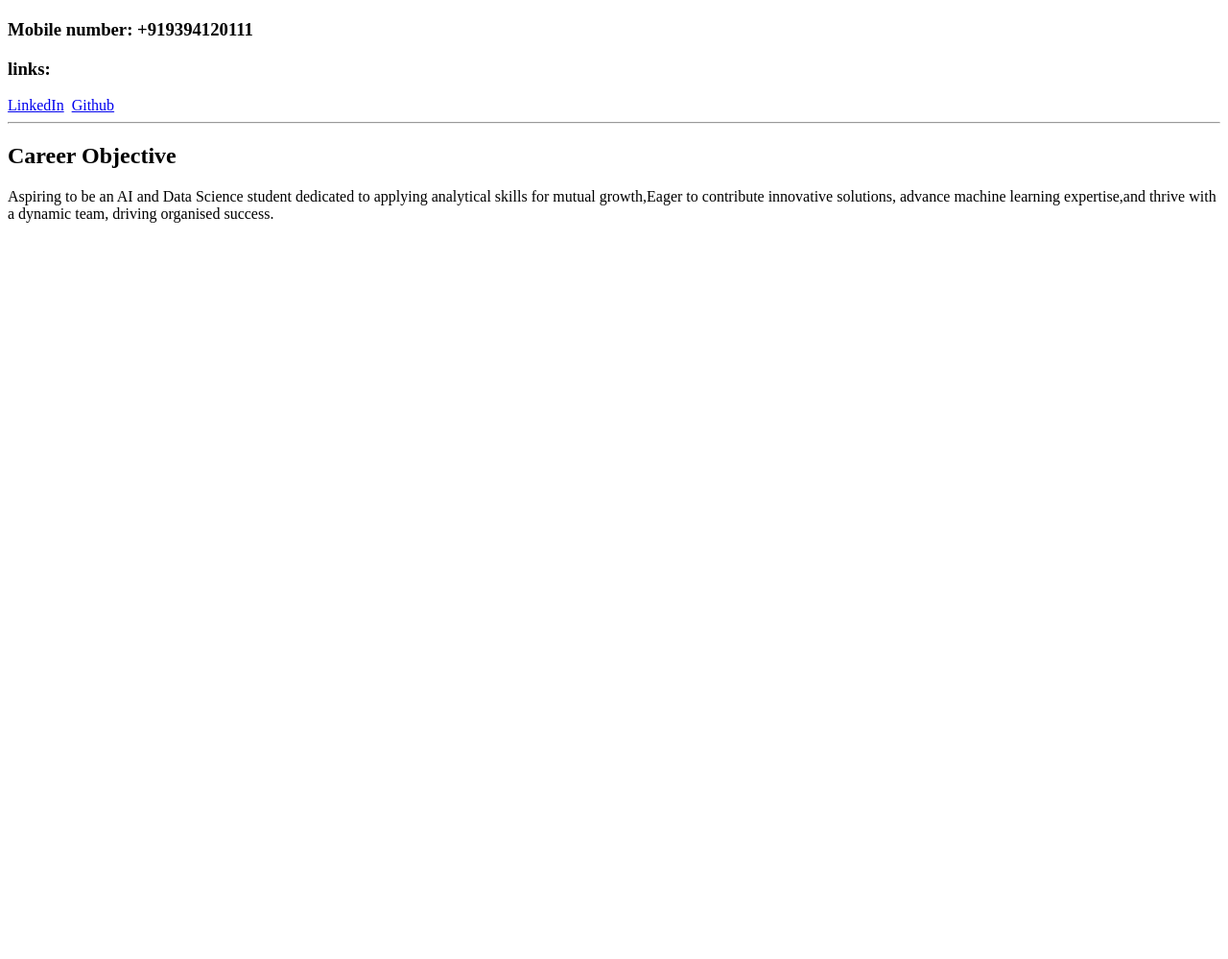
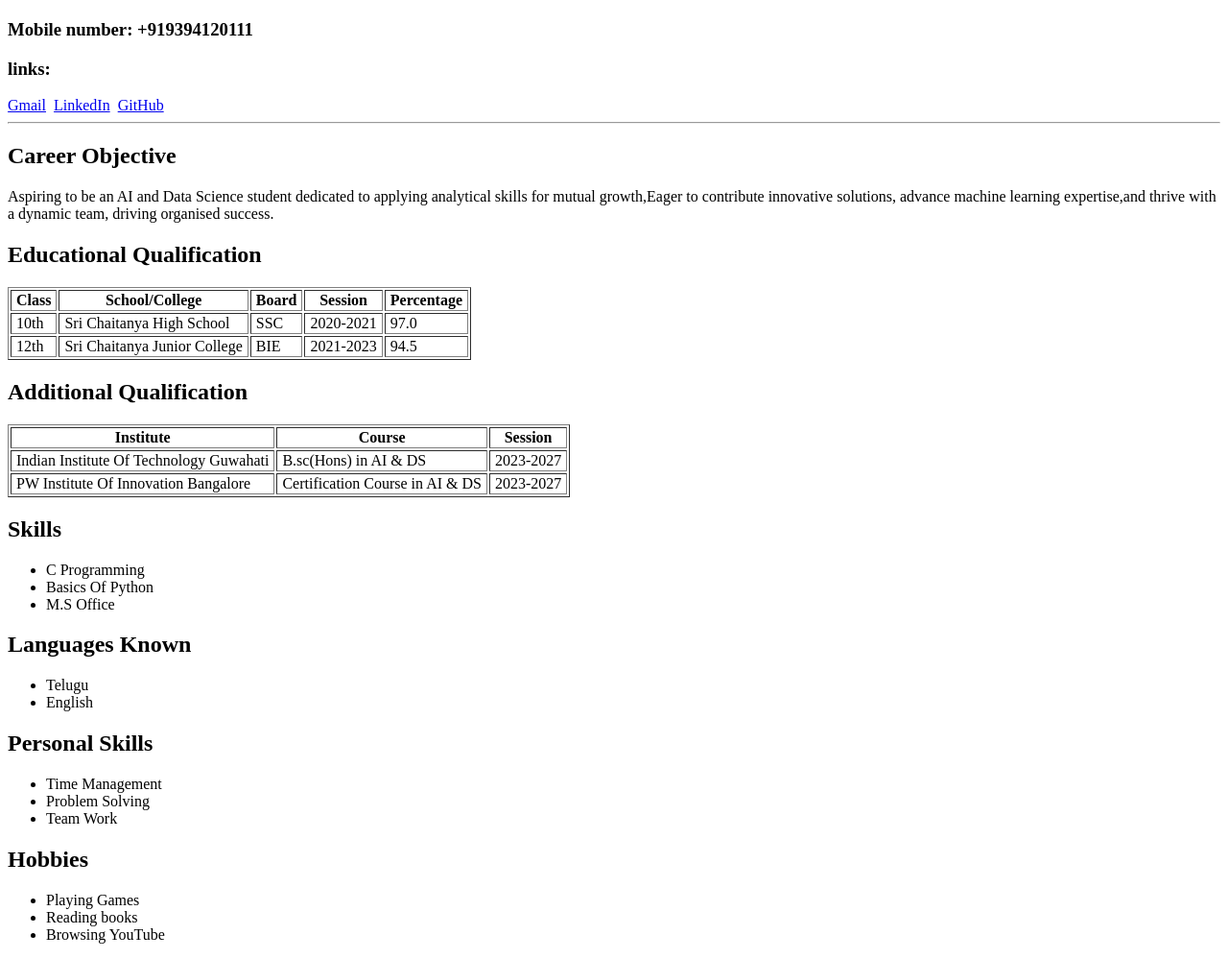
Before and after one commit to KarriUjwala/Project-1, a plain HTML site: page index.html in a window 1280 px wide. Shown: the part 60-1059 px from the top of the page at 96% size. Before the commit the page ends 800 px from the top, so only its background shows below. Drawn offline with Linux system fonts and the light colour scheme.

Commit message:
First Commit

```diff
--- a/index.html
+++ b/index.html
@@ -10,13 +10,78 @@
     <h1><b> Karri Ujwala</b></h1>
     <h3>Mobile number: +919394120111</h3>
     <h3>links:</h3>
+    <a href="ujwalakarri@gmail.com" target="_blank">Gmail</a>&nbsp;
     <a href="https://www.linkedin.com/in/ujwala-karri-641113296/" target="_blank">LinkedIn</a>&nbsp;
-    <a href="https://github.com/KarriUjwala" target="_blank">Github</a>
+    <a href="https://github.com/KarriUjwala" target="_blank">GitHub</a>
         <hr>
         <h2><b>Career Objective</b></h2>
         <p>Aspiring to be an AI and Data Science student dedicated to applying analytical
-            skills for mutual growth,Eager to contribute innovative solutions,
-        advance machine learning expertise,and thrive with a dynamic team,
-    driving organised success. </p>
+           skills for mutual growth,Eager to contribute innovative solutions,
+           advance machine learning expertise,and thrive with a dynamic team,
+           driving organised success.</p>
+        <h2><b>Educational Qualification</b></h2>
+        <table border="">
+            <tr>
+                <th>&nbsp;Class&nbsp;</th>
+                <th>&nbsp;School/College&nbsp;</th>
+                <th>&nbsp;Board&nbsp;</th>
+                <th>&nbsp;Session&nbsp;</th>
+                <th>&nbsp;Percentage&nbsp;</th>
+              </tr>
+              <tr>
+                <td>&nbsp;10th&nbsp;</td>
+                <td>&nbsp;Sri Chaitanya High School</td>
+                <td>&nbsp;SSC&nbsp;</td>
+                <td>&nbsp;2020-2021&nbsp;</td>
+                <td>&nbsp;97.0&nbsp;</td>
+              </tr>
+              <tr>
+                <td>&nbsp;12th&nbsp;</td>
+                <td>&nbsp;Sri Chaitanya Junior College&nbsp;</td>
+                <td>&nbsp;BIE&nbsp;</td>
+                <td>&nbsp;2021-2023&nbsp;</td>
+                <td>&nbsp;94.5&nbsp;</td>
+              </tr>
+            </table>
+            <h2><b>Additional Qualification</b></h2>
+            <table border="">
+                <tr>
+                    <th>&nbsp;Institute&nbsp;</th>
+                    <th>&nbsp;Course&nbsp;</th>
+                    <th>&nbsp;Session&nbsp;</th>
+                  </tr>
+                  <tr>
+                    <td>&nbsp;Indian Institute Of Technology Guwahati&nbsp;</td>
+                    <td>&nbsp;B.sc(Hons) in AI & DS&nbsp;</td>
+                    <td>&nbsp;2023-2027&nbsp;</td>
+                  </tr>
+                  <tr>
+                    <td>&nbsp;PW Institute Of Innovation Bangalore&nbsp;</td>
+                    <td>&nbsp;Certification Course in AI & DS&nbsp;</td>
+                    <td>&nbsp;2023-2027&nbsp;</td>
+                  </table>
+                <h2><b>Skills</b></h2>
+                <ul>
+                  <li>C Programming</li>
+                  <li>Basics Of Python</li>
+                  <li>M.S Office</li>
+                </ul>
+                <h2><b>Languages Known</b></h2>
+                <ul>
+                    <li>Telugu</li>
+                    <li>English</li>
+                  </ul>
+                  <h2><b>Personal Skills</b></h2>
+                <ul>
+                    <li>Time Management</li>
+                    <li>Problem Solving</li>
+                    <li>Team Work</li>
+                  </ul>
+                  <h2><b>Hobbies</b></h2>
+                <ul>
+                    <li>Playing Games</li>
+                    <li>Reading books</li>
+                    <li>Browsing YouTube</li>
+                  </ul>
 </body>
 </html>
```
